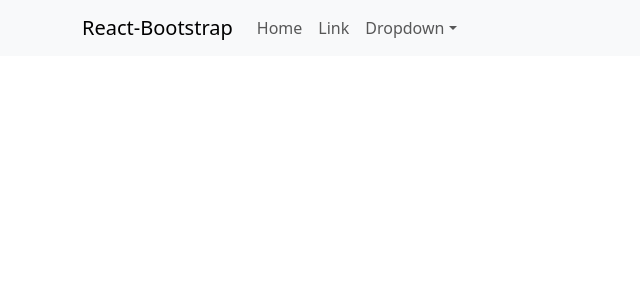
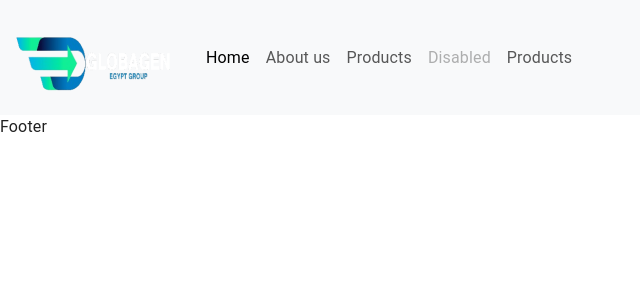
Before and after one commit to HadeerHassan28/globagen-project, a React (Create React App) app: page / in a window 1280 px wide. Shown: the top 300 px of the page, without its empty margins (0-640 px from the left). Built offline with nearby package versions, Linux system fonts and the light colour scheme.

Commit message:
layout error

```diff
--- a/src/App.js
+++ b/src/App.js
@@ -1,24 +1,34 @@
 import { createBrowserRouter, RouterProvider } from "react-router-dom";
 import "./App.css";
+import Error from "./components/Error/Error";
 import Home from "./components/Home/Home";
-import NavBar from "./components/NavBar/NavBar";
+import Layout from "./components/Layout/Layout";
+
+import ContextTheme from "./Context/Context";
 
 function App() {
-  // let routes = createBrowserRouter([
-  //   {
-  //     path: "/",
-  //     component: <Home />,
-  //     exact: true,
-  //   },
-  //   // {
-  //   //   path: "about"
-  //   //   compon
-  //   // }
-  // ]);
+  let routes = createBrowserRouter([
+    {
+      path: "",
+      element: <Layout />,
+      errorElement: <Error />,
+      children: [
+        {
+          path: "/",
+          component: <Home />,
+          exact: true,
+        },
+      ],
+    },
+  ]);
   return (
-    // <RouterProvider router={routes}>
-    <NavBar />
-    // </RouterProvider>
+    <>
+      <ContextTheme>
+        <RouterProvider router={routes}>
+          <Layout />
+        </RouterProvider>
+      </ContextTheme>
+    </>
   );
 }
 
--- /dev/null
+++ b/src/Context/Context.js
@@ -0,0 +1,34 @@
+import React, { useState } from "react";
+import { createContext } from "react";
+import { createTheme, ThemeProvider } from "@mui/material/styles";
+import CssBaseline from "@mui/material/CssBaseline";
+
+export const conTheme = createContext();
+const ContextTheme = (props) => {
+  const [isTheme, setIsTheme] = useState(false);
+  const toggleTheme = () => {
+    setIsTheme((prevTheme) => !prevTheme);
+    document.body.setAttribute("data-theme", isTheme ? "light" : "dark");
+  };
+
+  const themeConfig = createTheme({
+    palette: {
+      mode: isTheme ? "dark" : "light",
+    },
+  });
+  const themes = {
+    isTheme: isTheme,
+    toggleTheme: toggleTheme,
+    themeConfig: themeConfig,
+  };
+
+  return (
+    <conTheme.Provider value={themes}>
+      <ThemeProvider theme={themeConfig}>
+        <CssBaseline />
+        {props.children}
+      </ThemeProvider>
+    </conTheme.Provider>
+  );
+};
+export default ContextTheme;
--- /dev/null
+++ b/src/components/Error/Error.js
@@ -0,0 +1,39 @@
+import React from "react";
+import { Box, Button, Container, Typography } from "@mui/material";
+import Grid from "@mui/material/Grid";
+import { Link } from "react-router-dom";
+
+export default function Error() {
+  return (
+    <Box
+      sx={{
+        display: "flex",
+        justifyContent: "center",
+        alignItems: "center",
+        minHeight: "100vh",
+      }}
+    >
+      <Container maxWidth="md">
+        <Grid container spacing={2}>
+          <Grid xs={6}>
+            <Typography variant="h1">404</Typography>
+            <Typography variant="h6">
+              The page you’re looking for doesn’t exist.
+            </Typography>
+            <Button variant="contained" component={Link} to="/">
+              Back Home
+            </Button>
+          </Grid>
+          <Grid xs={6}>
+            <img
+              src="https://cdn.pixabay.com/photo/2017/03/09/12/31/error-2129569__340.jpg"
+              alt=""
+              width={500}
+              height={250}
+            />
+          </Grid>
+        </Grid>
+      </Container>
+    </Box>
+  );
+}
--- /dev/null
+++ b/src/components/Footer/Footer.js
@@ -0,0 +1,8 @@
+import React from "react";
+import styles from "../Footer/Footer.module.css";
+
+const Footer = () => {
+  return <div>Footer</div>;
+};
+
+export default Footer;
--- a/src/components/Home/Home.js
+++ b/src/components/Home/Home.js
@@ -1,8 +1,10 @@
 import React from "react";
 import styles from "./Home.module.css";
 import { useTranslation } from "react-i18next";
+
 const Home = () => {
   const { t } = useTranslation();
+
   return <div className={styles.Home}>{t("Home")}</div>;
 };
 
--- /dev/null
+++ b/src/components/Layout/Layout.js
@@ -0,0 +1,19 @@
+import React from "react";
+import NavBar from "../NavBar/NavBar";
+import Footer from "../Footer/Footer";
+import { Outlet } from "react-router-dom";
+import ContextTheme from "../../Context/Context";
+
+const Layout = () => {
+  return (
+    <ContextTheme>
+      <div>
+        <NavBar></NavBar>
+        <Outlet></Outlet>
+        <Footer></Footer>
+      </div>
+    </ContextTheme>
+  );
+};
+
+export default Layout;
--- a/src/components/NavBar/NavBar.js
+++ b/src/components/NavBar/NavBar.js
@@ -1,34 +1,63 @@
-import Container from "react-bootstrap/Container";
-import Nav from "react-bootstrap/Nav";
-import Navbar from "react-bootstrap/Navbar";
-import NavDropdown from "react-bootstrap/NavDropdown";
+import * as React from "react";
+import logo from "../../assets/logo.png";
+import { Link } from "react-router-dom";
 
-function BasicExample() {
+const NavBar = () => {
   return (
-    <Navbar expand="lg" className="bg-body-tertiary">
-      <Container>
-        <Navbar.Brand href="#home">React-Bootstrap</Navbar.Brand>
-        <Navbar.Toggle aria-controls="basic-navbar-nav" />
-        <Navbar.Collapse id="basic-navbar-nav">
-          <Nav className="me-auto">
-            <Nav.Link href="#home">Home</Nav.Link>
-            <Nav.Link href="#link">Link</Nav.Link>
-            <NavDropdown title="Dropdown" id="basic-nav-dropdown">
-              <NavDropdown.Item href="#action/3.1">Action</NavDropdown.Item>
-              <NavDropdown.Item href="#action/3.2">
-                Another action
-              </NavDropdown.Item>
-              <NavDropdown.Item href="#action/3.3">Something</NavDropdown.Item>
-              <NavDropdown.Divider />
-              <NavDropdown.Item href="#action/3.4">
-                Separated link
-              </NavDropdown.Item>
-            </NavDropdown>
-          </Nav>
-        </Navbar.Collapse>
-      </Container>
-    </Navbar>
+    <>
+      <nav className={`navbar navbar-expand-lg bg-body-tertiary`}>
+        <div className="container-fluid">
+          <a className="navbar-brand" href="#">
+            <img
+              src={logo}
+              alt="Logo"
+              //   width="30"
+              //   height="24"
+              className="d-inline-block align-text-top"
+            />
+          </a>
+          <button
+            className="navbar-toggler"
+            type="button"
+            data-bs-toggle="collapse"
+            data-bs-target="#navbarNav"
+            aria-controls="navbarNav"
+            aria-expanded="false"
+            aria-label="Toggle navigation"
+          >
+            <span className="navbar-toggler-icon"></span>
+          </button>
+          <div className="collapse navbar-collapse" id="navbarNav">
+            <ul className="navbar-nav">
+              <li className="nav-item">
+                <a className="nav-link active" aria-current="page" href="#">
+                  Home
+                </a>
+              </li>
+              <li className="nav-item">
+                <a className="nav-link" href="#">
+                  About us
+                </a>
+              </li>
+              <li className="nav-item">
+                <a className="nav-link" href="#">
+                  Products
+                </a>
+              </li>
+              <li className="nav-item">
+                <a className="nav-link disabled">Disabled</a>
+              </li>
+              <li className="nav-item">
+                <a className="nav-link" href="#">
+                  Products
+                </a>
+              </li>
+            </ul>
+          </div>
+        </div>
+      </nav>
+    </>
   );
-}
+};
 
-export default BasicExample;
+export default NavBar;
```
Also changed, not shown: src/assets/logo.png (added), src/components/Error/Error.module.css (added), src/components/Footer/Footer.module.css (added), src/components/Layout/Layout.module.css (added).
